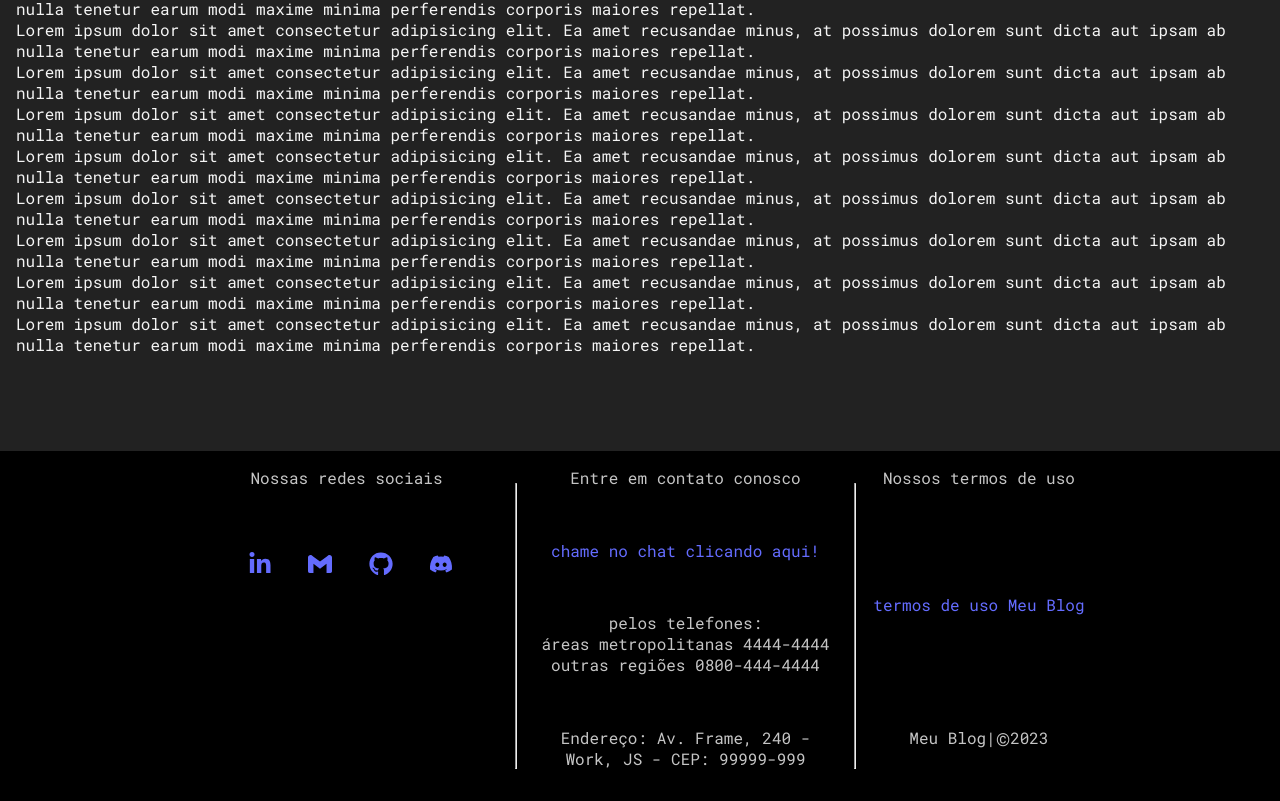
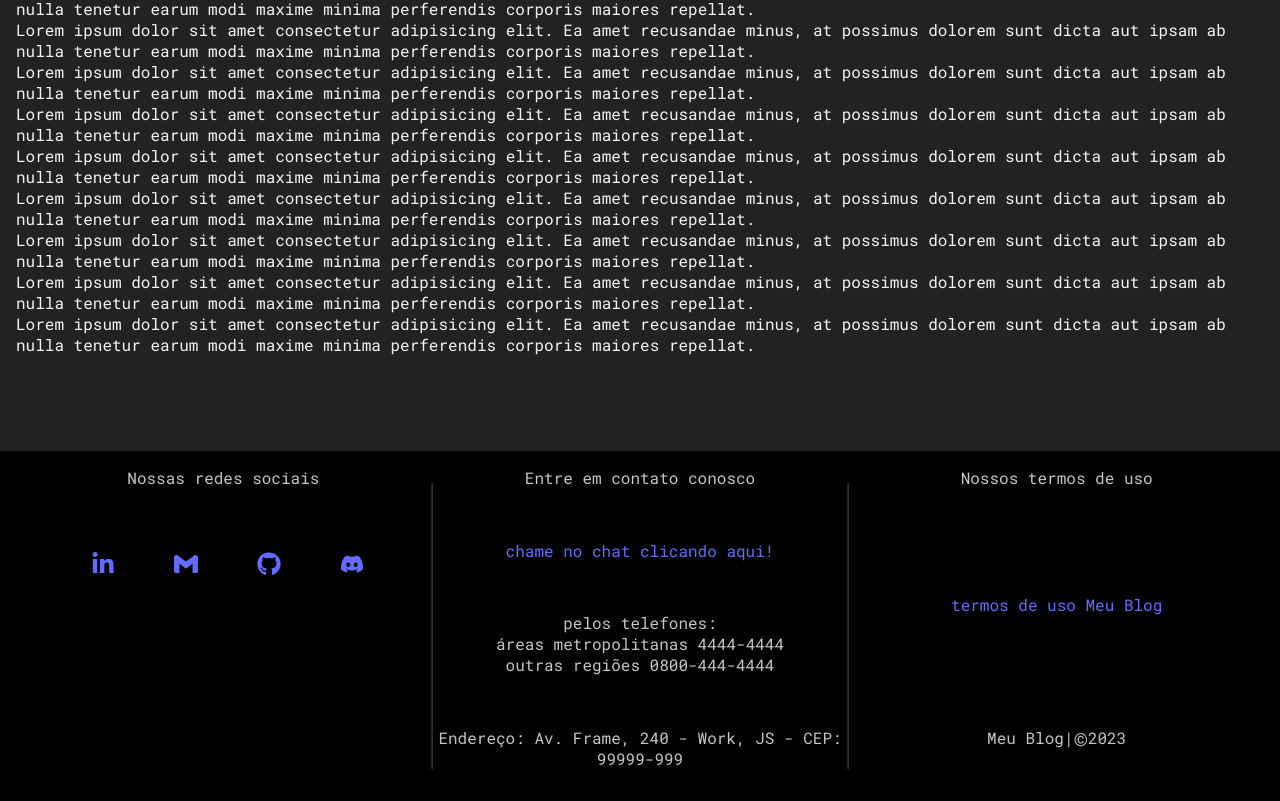
Before and after one commit to alexandreSouza31/Meu_Blog, a React (Vite) app: page /terms in a window 1280 px wide. Shown: the part 521-1322 px from the top of the page. Built offline with nearby package versions, Linux system fonts and the light colour scheme.

Commit message:
will adjust the footer styles

```diff
--- a/src/components/Footer.css
+++ b/src/components/Footer.css
@@ -14,13 +14,14 @@ footer{
 .container{
     display: flex;
     flex-direction: column;
-    justify-content: space-around;
     align-items: center;
     height: 100%;
 }
 
 hr{
     width: 100%;
+    background-color: rgb(0, 0, 0);
+    opacity: .2;
 }
 
 .contact p,.contact a{
@@ -49,8 +50,8 @@ hr{
     }
 
     .container{
-        display: flex;
         flex-direction: row;
+        width: 100%;
     }
 
     hr{
@@ -58,7 +59,7 @@ hr{
     height: 90%;
 }
 
-    .social,.contact,.informations{
+    .social,.contact,.brand{
         display: flex;
         flex-direction: column;
         align-items: center;
@@ -80,7 +81,7 @@ hr{
         flex-direction: column;
     }
 
-    .informations,.social{
+    .brand,.social{
         justify-content: space-between;
     }
 
```
